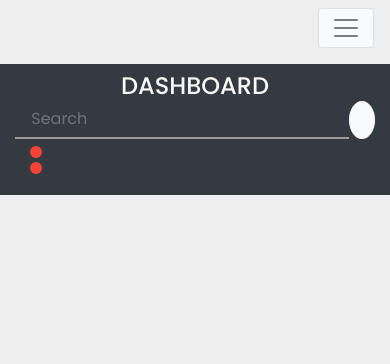
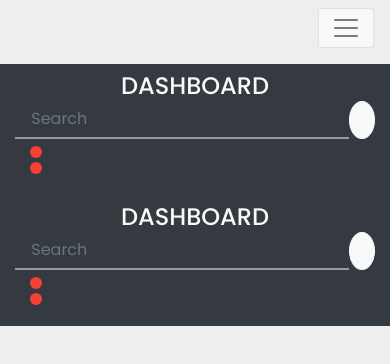
Before and after one commit to CUNYTechPrep/project-starter, a React (Create React App) app in the folder client/: page /dashboard in a window 390 px wide. Shown: the top 364 px of the page. Built offline with nearby package versions, Linux system fonts and the light colour scheme.

Commit message:
Sign Out Modals!!!!

```diff
--- /dev/null
+++ b/client/src/components/modals-component.js
@@ -0,0 +1,41 @@
+import React from 'react';
+import '../css/dashboard-style.css';
+import '../css/style.css';
+
+
+
+function Log_Out_Modal (props) {
+    return (
+        <div>
+            {/* <!-- start of top-nav --> */}
+            <div class="col-xl-10 col-lg-9 col-md-8 ml-auto bg-dark fixed-top py-2 top-navbar"> {/* <!-- [Row 1, Column 2] This is the top nav --> */}
+                <div class="row align-items-center">
+                    {/* <!-- Description --> */}
+                    <div class="col-md-4">
+                        <h4 class="text-light text-uppercase mb-0">Dashboard</h4>
+                    </div>
+                    {/* <!-- Search bar --> */}
+                    <div class="col-md-5">
+                        <form>
+                            <div class="input-group">
+                                <input type="text" class="form-control search-input text-light" placeholder=" Search "/>
+                                <button type="button" class="btn btn-light search-button"><i class="fas fa-search text-danger"/></button>
+                            </div>
+                        </form>
+                    </div>
+                    {/* <!-- Icons: Comment, Bell, Sign-Out --> */}
+                    <div class="col-md-3">
+                        <ul class="navbar-nav">
+                            <li class="nav-item icon-parent"><a href="#" class="nav-link icon-bullet"><i class="fas fa-comments text-muted fa-lg"/></a></li>
+                            <li class="nav-item icon-parent"><a href="#" class="nav-link icon-bullet"><i class="fas fa-bell text-muted fa-lg"/></a></li>
+                            <li class="nav-item ml-md-auto"><a href="#" class="nav-link" data-toggle="modal" data-target="#sign-out" ><i class="fas fa-sign-out-alt text-danger fa-lg"/></a></li>
+                        </ul>
+                    </div>
+                </div>
+            </div>
+            {/* <!-- end of top-nav --> */}
+        </div>
+    );
+  }
+
+export default Log_Out_Modal;
--- a/client/src/pages/DashboardPage.js
+++ b/client/src/pages/DashboardPage.js
@@ -1,7 +1,7 @@
 import React, { Component } from 'react';
 import SideBar from '../components/navbar-component';
 import TopBar from '../components/topbar-component';
-
+import LogOutModal from '../components/modals-component';
 
 export default class DashboardPage extends Component {
     constructor(props) {
@@ -16,6 +16,7 @@ export default class DashboardPage extends Component {
             <div>
                 <SideBar/>          {/* This is the side bar navbar */}
                 <TopBar/>           {/* This is the top bar navbar */}
+                <LogOutModal/>      {/* This is the sign out modals */}
 
             </div>
         );
```
